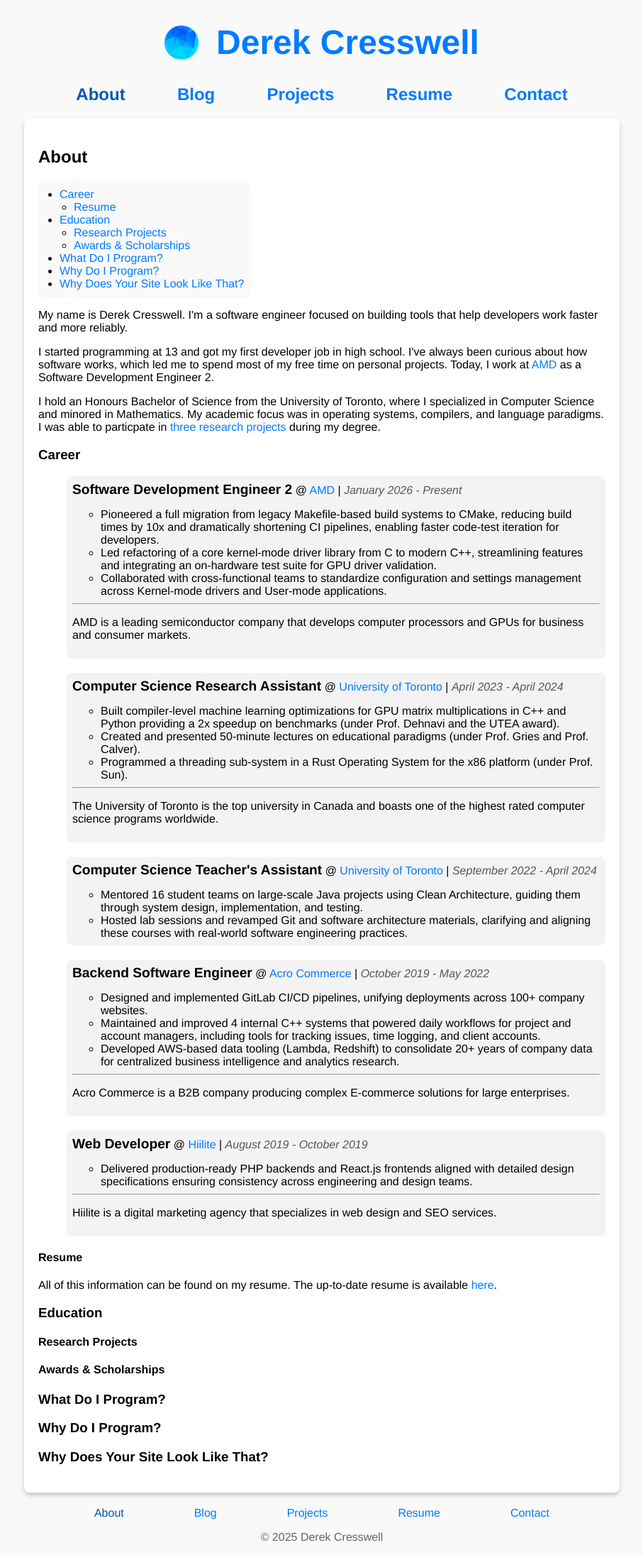
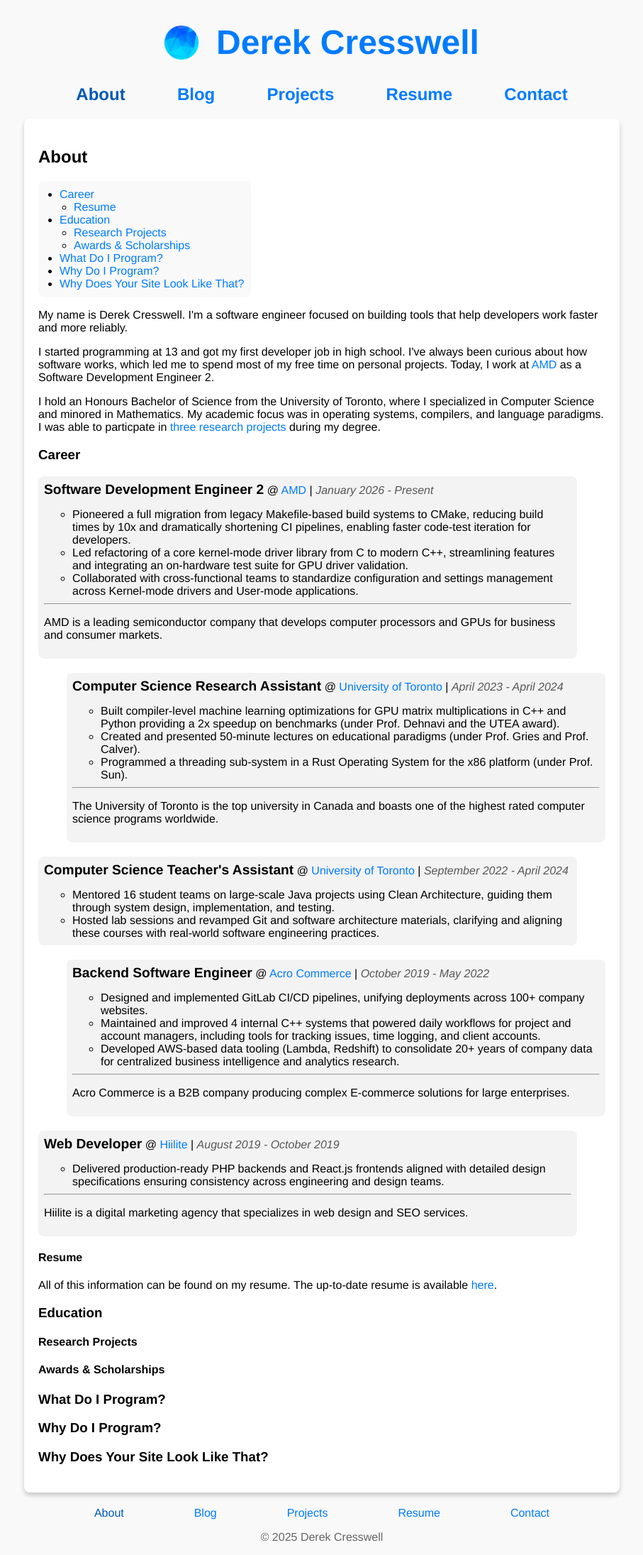
Before and after one commit to DerekCresswell/DerekCresswell.github.io, a Jekyll site: the page built from site/about.html, in a window 1280 px wide. Shown: the whole page at 71% size, without its empty margins (186-1093 px from the left). Built offline with Jekyll 4.4.1, drawn with Linux system fonts in a browser that asks for light colours.

```diff
--- a/site/about.html
+++ b/site/about.html
@@ -24,9 +24,9 @@ title: About
 
 <h3 id="career">Career</h3>
 
-<ul class="no-decoration">
+{% assign careers = "" | split: "" %}
 {% for career in site.data.careers %}
-        <li class="listing">
+    {% capture career_capture %}
         <span class="listing-title">{{ career.position }}</span>
         @
         <a href="{{ career.url }}">{{ career.company }}</a>
@@ -41,12 +41,14 @@ title: About
             <hr />
             <p>{{ career.company_description }}</p>
         {% endif %}
-        </li>
-        {% unless forloop.last %}
-            <div class="divider"></div>
-        {% endunless %}
+    {% endcapture %}
+    {% assign careers = careers | push: career_capture %}
 {% endfor %}
-</ul>
+
+{% include alternating_list.html
+    items=careers
+    empty_message="Apparently I haven't worked anywhere yet. Odd."
+%}
 
 <h4 id="resume">Resume</h4>
 <p>
```
Lines whose indentation alone changed are shown as unchanged.
